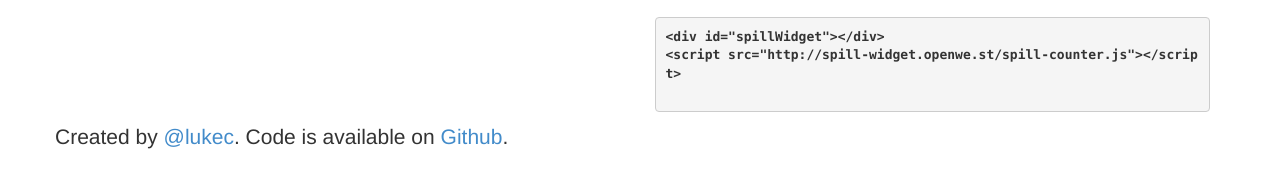
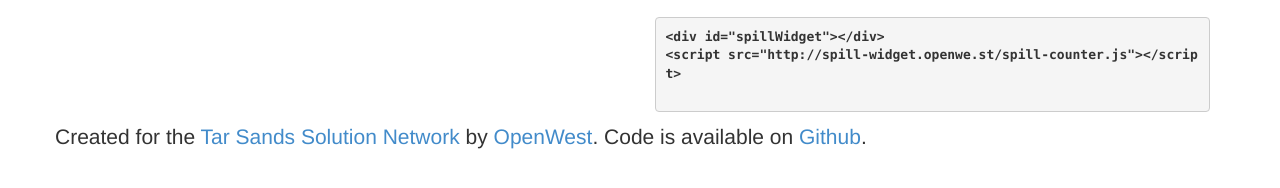
Before and after one commit to lukec/oil-spill-widget, a plain HTML site: page index.html in a window 1280 px wide. Shown: the part 550-738 px from the top of the page. Drawn offline with Linux system fonts and the light colour scheme.

Commit message:
Improve the footer

```diff
--- a/index.html
+++ b/index.html
@@ -42,7 +42,7 @@
       </div>
 
       <div class="row">
-          <p class="lead">Created by <a href="https://twitter.com/lukec">@lukec</a>. Code is available on <a href="https://github.com/lukec/oil-spill-widget">Github</a>.</p>
+          <p class="lead">Created for the <a href="http://tarsandssolutions.org/">Tar Sands Solution Network</a> by <a href="http://openwe.st">OpenWest</a>. Code is available on <a href="https://github.com/lukec/oil-spill-widget">Github</a>.</p>
       </div>
     </div> <!-- /container -->
 
```
